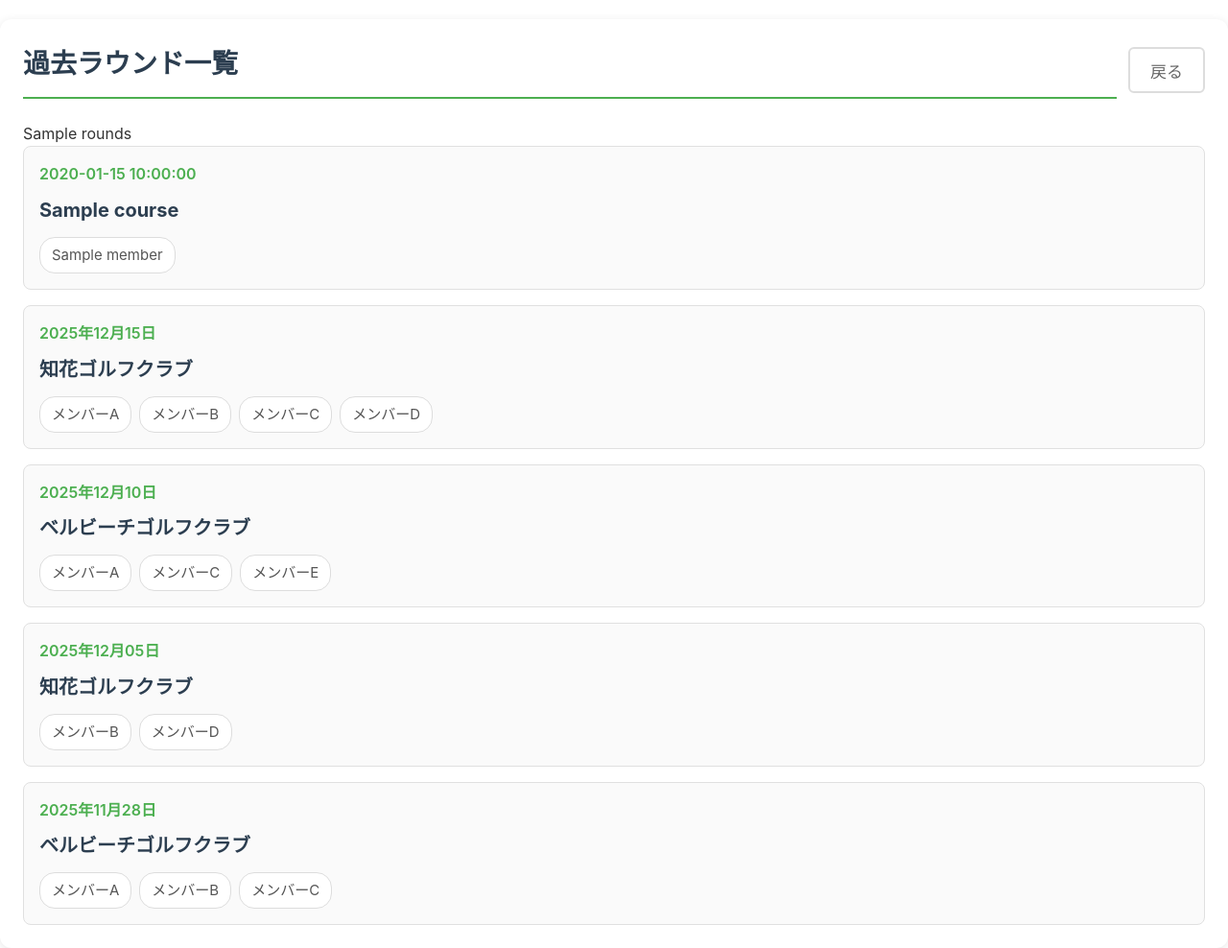
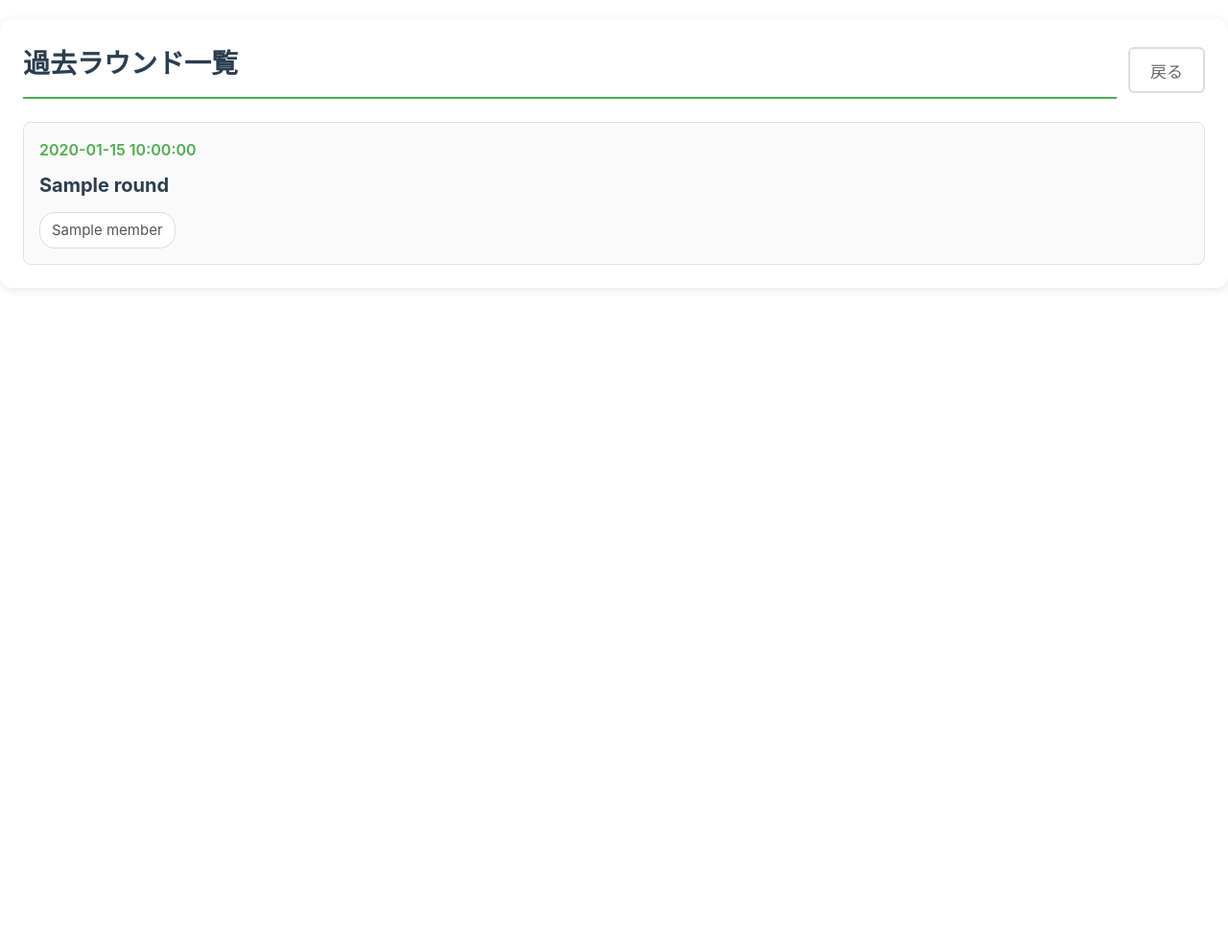
Before and after one commit to Gshimabuku/flask_golf_match, a Flask app: template templates/round/list.html in a window 1280 px wide. Shown: the whole page at 96% size. After the commit the page ends 302 px from the top, so only its background shows below. Run offline with Flask 3, Linux system fonts and the light colour scheme; the template is opened without the code that fills it: most values are stand-ins (such as "Sample title", 1, 10 or a date in 2020).

Commit message:
round_list

```diff
--- a/templates/round/list.html
+++ b/templates/round/list.html
@@ -13,14 +13,12 @@
             <button type="button" class="back-btn" id="back-button">戻る</button>
         </div>
 
-        <p>{{ rounds }}</p>
-
         <div class="round-list">
             <!-- モックデータ -->
             {% for round in rounds %}
             <div class="round-card">
                 <div class="round-date">{{ round.play_date }}</div>
-                <div class="round-course">{{ round.course }}</div>
+                <div class="round-course">{{ round.course_name }}</div>
                 <div class="round-members">
                     {% for member in round.members %}
                         <span class="member-badge">{{ member }}</span>
@@ -28,45 +26,6 @@
                 </div>
             </div>
             {% endfor %}
-            <div class="round-card">
-                <div class="round-date">2025年12月15日</div>
-                <div class="round-course">知花ゴルフクラブ</div>
-                <div class="round-members">
-                    <span class="member-badge">メンバーA</span>
-                    <span class="member-badge">メンバーB</span>
-                    <span class="member-badge">メンバーC</span>
-                    <span class="member-badge">メンバーD</span>
-                </div>
-            </div>
-
-            <div class="round-card">
-                <div class="round-date">2025年12月10日</div>
-                <div class="round-course">ベルビーチゴルフクラブ</div>
-                <div class="round-members">
-                    <span class="member-badge">メンバーA</span>
-                    <span class="member-badge">メンバーC</span>
-                    <span class="member-badge">メンバーE</span>
-                </div>
-            </div>
-
-            <div class="round-card">
-                <div class="round-date">2025年12月05日</div>
-                <div class="round-course">知花ゴルフクラブ</div>
-                <div class="round-members">
-                    <span class="member-badge">メンバーB</span>
-                    <span class="member-badge">メンバーD</span>
-                </div>
-            </div>
-
-            <div class="round-card">
-                <div class="round-date">2025年11月28日</div>
-                <div class="round-course">ベルビーチゴルフクラブ</div>
-                <div class="round-members">
-                    <span class="member-badge">メンバーA</span>
-                    <span class="member-badge">メンバーB</span>
-                    <span class="member-badge">メンバーC</span>
-                </div>
-            </div>
         </div>
     </div>
 
```
